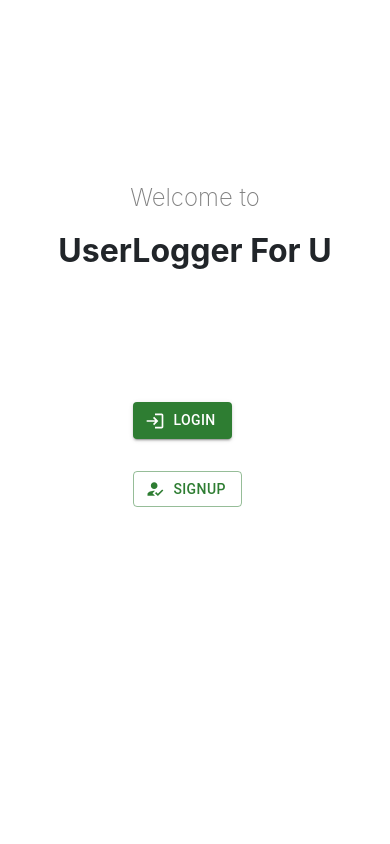
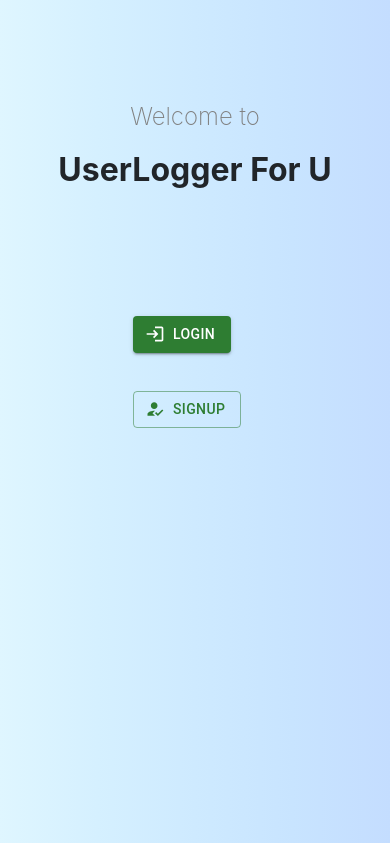
Before and after one commit to SiDDhartharG/user-logger-for-u, a React (Create React App) app in the folder frontend/: page / in a window 390 px wide. Built offline with nearby package versions, Linux system fonts and the light colour scheme.

Commit message:
mobile view for landing page

```diff
--- a/frontend/src/Components/Landing.js
+++ b/frontend/src/Components/Landing.js
@@ -23,8 +23,6 @@ function Landing(props) {
   }
 
   return (
-    <div>
-      <div style={{ marginTop: "180px" }}>
       <div className="landing-page">
         <div className="landing-div">
           <div className="landing-div-header">
@@ -53,8 +51,6 @@ function Landing(props) {
           </div>
         </div>
       </div>
-    </div>
-    </div>
   );
 }
 
--- a/frontend/src/index.css
+++ b/frontend/src/index.css
@@ -14,13 +14,22 @@ code {
 
 /*Landing page*/
 .landing-page {
-  width: 80%;
-  height: 500px;
+  height: 100vh;
   margin-top: 100px;
+  margin: -1px;
+  background-image: linear-gradient(to right, #dff6ff, #d5f0ff, #ceeaff, #c8e4ff, #c4ddff);
+}
+.landing-div{
+  width:50%;
+  height:auto;
   margin: auto;
-  /* //background-image: linear-gradient(to right top, #dff6ff, #bae7fd, #95d7fd, #70c7fe, #47b5ff); */
+  padding-top: 50px;
+  display: flex;
+  flex-direction: column;
+  align-items: center;
+  justify-content: space-between;
+
 }
-
 .landing-div-header {
   height: 30%;
   text-align: center;
@@ -50,6 +59,23 @@ code {
   height: 40px;
   margin: auto;
 }
+
+@media(max-width:480px)
+{
+  .landing-div{
+    width:80%;
+    height:500px;
+    display: block;
+    align-items: center;
+  }
+  .landing-div-footer{
+    height:150px;
+    margin: 50px auto;
+    display: block;
+    align-items: center;
+  }
+}
+
 
 /* login-signup*/
 .login-signup {
```
